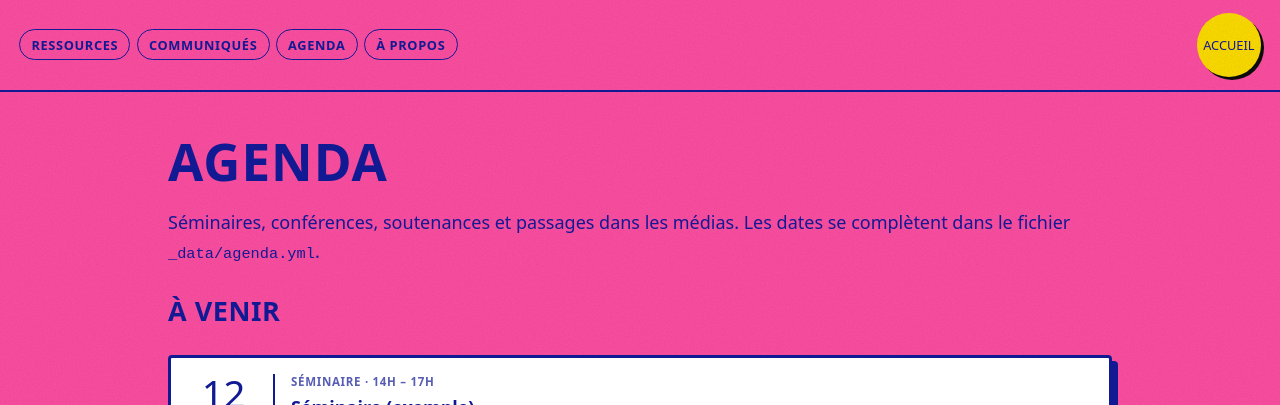
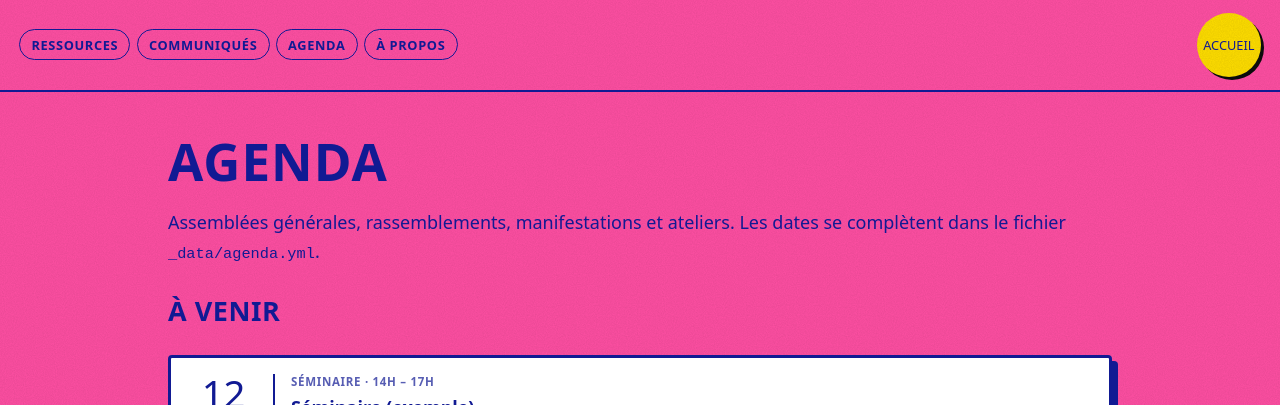
Before and after one commit to domgarci/lettre, a Jekyll site: the page built from agenda.html, in a window 1280 px wide. Shown: the top 405 px of the page. Built offline with Jekyll 4.4.1, drawn with Linux system fonts in a browser that asks for light colours.

Commit message:
Update event article class slugify method

```diff
--- a/agenda.html
+++ b/agenda.html
@@ -5,7 +5,7 @@ permalink: /agenda/
 theme: ocre
 ---
 <h1>Agenda</h1>
-<p>Séminaires, conférences, soutenances et passages dans les médias. Les dates se complètent dans le fichier <code>_data/agenda.yml</code>.</p>
+<p>Assemblées générales, rassemblements, manifestations et ateliers. Les dates se complètent dans le fichier <code>_data/agenda.yml</code>.</p>
 
 <h2>À venir</h2>
 <div id="a-venir" class="agenda"></div>
@@ -15,7 +15,7 @@ theme: ocre
 <div id="passe" class="agenda">
 {% assign evts = site.data.agenda | sort: "date" %}
 {% for e in evts %}
-  <article class="evenement evenement--{{ e.type | slugify }}" data-date="{{ e.date }}">
+  <article class="evenement evenement--{{ e.type | slugify: "latin" }}" data-date="{{ e.date }}">
     <div class="evenement-date">
       <span class="jour">{{ e.date | date: "%d" }}</span>
       <span class="mois">{{ e.date | date: "%m/%Y" }}</span>
```
